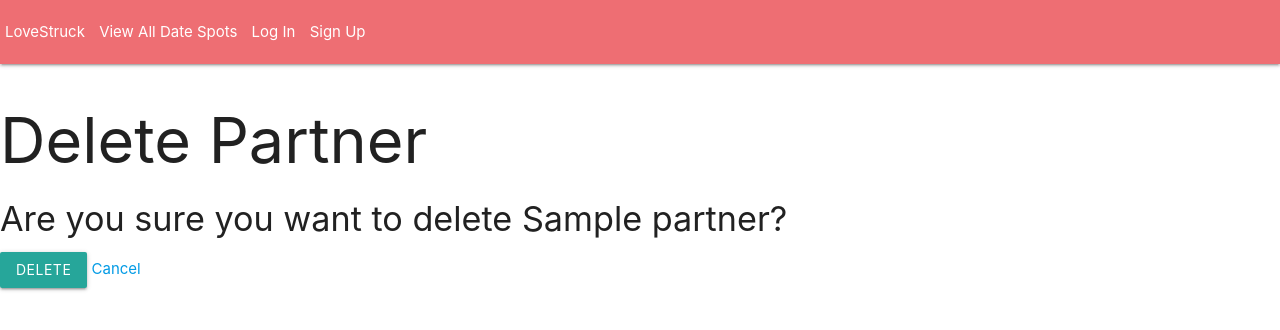
After one commit to adamascencio/lovestruck, a Django app: page /partners/1/delete in a window 1280 px wide. The commit adds this page. Shown: the top 330 px of the page. Run offline with Django 4.2, Linux system fonts and the light colour scheme; tables that the repository leaves empty hold one stand-in row (values such as "Sample post").

Commit message:
add update & delete functionality for partner model

```diff
--- /dev/null
+++ b/main_app/templates/main_app/partner_confirm_delete.html
@@ -0,0 +1,11 @@
+{% extends 'base.html' %}
+{% block content%}
+<h1>Delete Partner</h1>
+<h4>Are you sure you want to delete {{ object.name }}?</h4>
+<form action="" method="POST">
+  {% csrf_token %}
+  <input type="submit" class="btn" value="Delete">
+  <a href="{% url 'partner_detail' partner.id%}">Cancel</a>
+</form>
+
+{% endblock %}
--- a/main_app/templates/main_app/partner_detail.html
+++ b/main_app/templates/main_app/partner_detail.html
@@ -3,5 +3,6 @@
 <h1>Partner Details</h1>
 <p>Name: {{partner.name}}</p>
 <p>Notes: {{partner.notes}}</p>
-
+<a href="{% url 'partner_update' partner.id %}">Edit</a>
+<a href="{% url 'partner_delete' partner.id %}">Delete</a>
 {% endblock %}
--- a/main_app/urls.py
+++ b/main_app/urls.py
@@ -12,4 +12,6 @@ urlpatterns = [
     path('partners/', views.PartnerList.as_view(), name='partner_index'),
     path('partners/create/', views.PartnerCreate.as_view(), name='partner_create'),
     path('partners/<int:pk>/', views.PartnerDetail.as_view(), name='partner_detail'),
+    path('partners/<int:pk>/update', views.PartnerUpdate.as_view(), name='partner_update'),
+    path('partners/<int:pk>/delete', views.PartnerDelete.as_view(), name='partner_delete'),
 ]
--- a/main_app/views.py
+++ b/main_app/views.py
@@ -63,3 +63,11 @@ class PartnerCreate(CreateView):
 class PartnerDetail(DetailView):
     model = Partner
     fields = '__all__'
+
+class PartnerUpdate(UpdateView):
+    model = Partner
+    fields = '__all__'
+
+class PartnerDelete(DeleteView):
+    model = Partner
+    success_url = '/partners/'
```
Also changed, not shown: main_app/templates/main_app/partner_form.html (+5 -2 lines).
